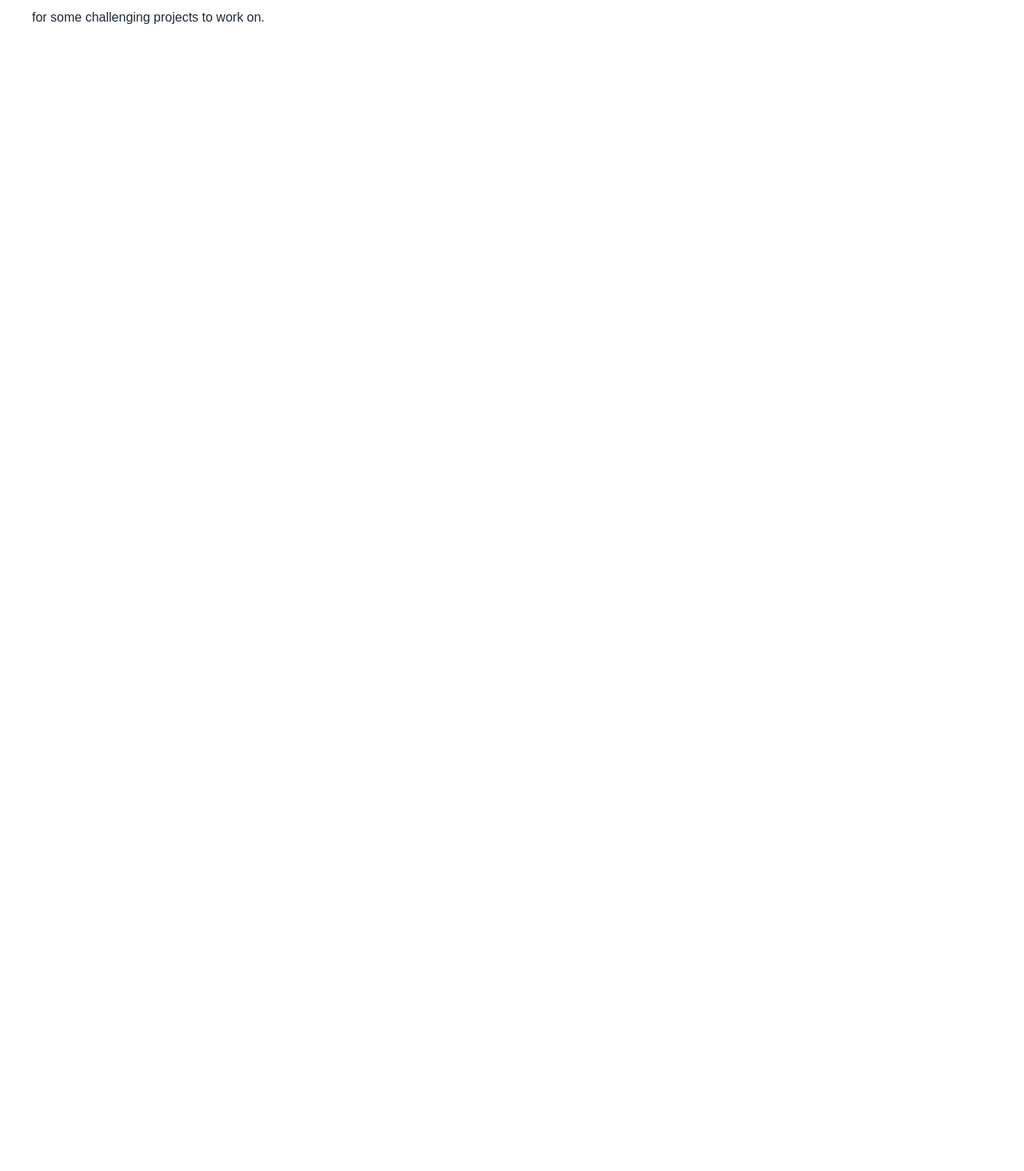
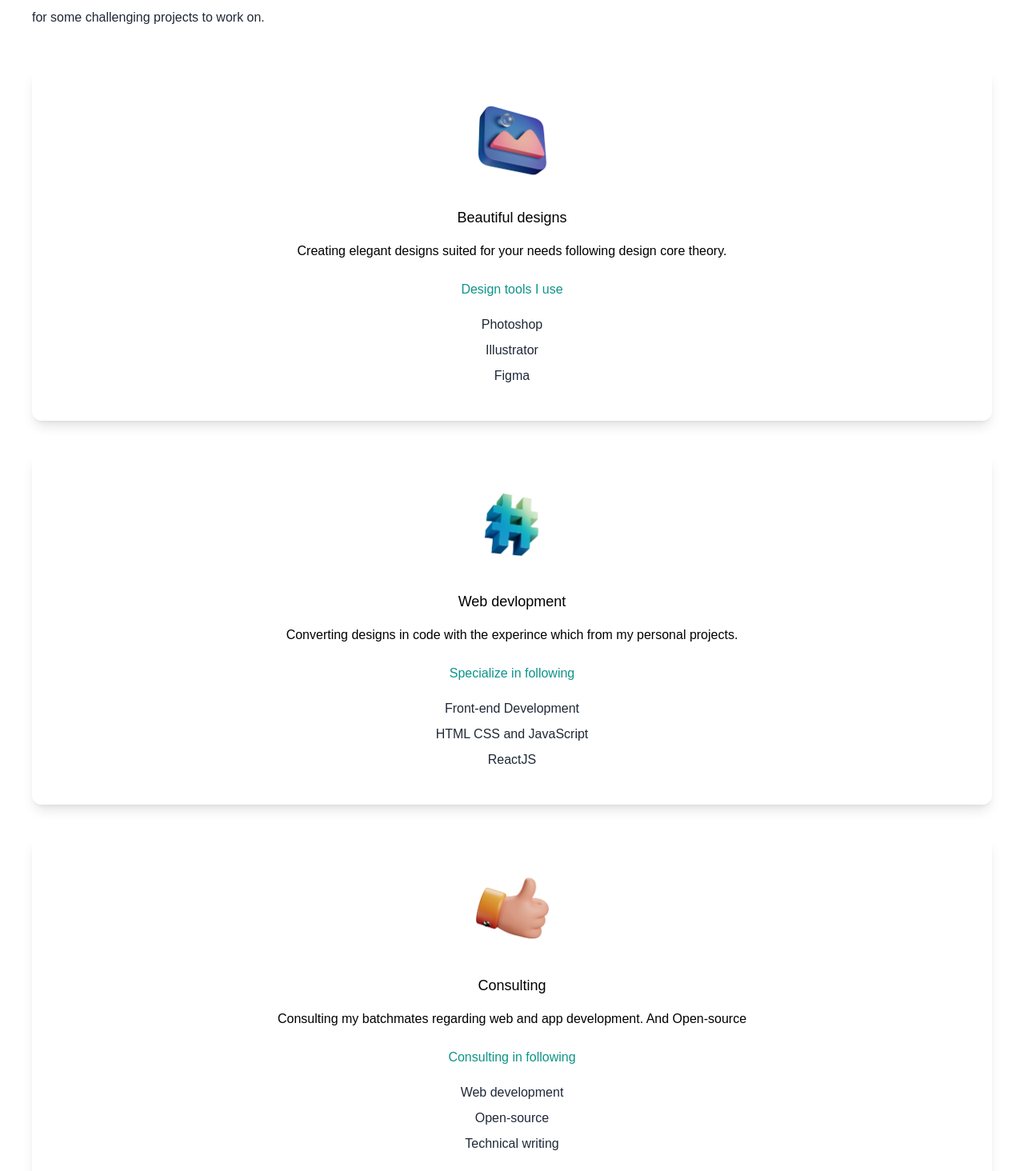
Before and after one commit to AmolShelke2/React-Tailwind-portfolio, a Next.js app: page / in a window 1280 px wide. Shown: the part 946-2410 px from the top of the page at 80% size. Before the commit the page ends 992 px from the top, so only its background shows below. Built offline with nearby package versions, Linux system fonts and the light colour scheme.

Commit message:
Updated card section with tailwind css styling

```diff
--- a/pages/index.tsx
+++ b/pages/index.tsx
@@ -10,6 +10,10 @@ import {
 
 import Image from "next/image";
 import deved from "../public/dev-ed-wave.png";
+
+import code from "../public/code.png";
+import consulting from "../public/consulting.png";
+import design from "../public/design.png";
 
 export default function Home() {
   return (
@@ -78,6 +82,44 @@ export default function Home() {
           </div>
 
           {/* card section */}
+          <div className="text-center shadow-lg p-10 rounded-xl my-10 dark:bg-white flex flex-col items-center justify-center">
+            <Image src={design} alt="design" height={100} width={100} />
+            <h3 className="text-lg font-medium pt-8 pb-2">Beautiful designs</h3>
+            <p className="py-2">
+              Creating elegant designs suited for your needs following design
+              core theory.
+            </p>
+            <h4 className="py-4 text-teal-600">Design tools I use</h4>
+            <p className="text-gray-800 py-1">Photoshop</p>
+            <p className="text-gray-800 py-1">Illustrator</p>
+            <p className="text-gray-800 py-1">Figma</p>
+          </div>
+
+          <div className="text-center shadow-lg p-10 rounded-xl my-10 dark:bg-white flex flex-col items-center justify-center">
+            <Image src={code} alt="code" height={100} width={100} />
+            <h3 className="text-lg font-medium pt-8 pb-2">Web devlopment</h3>
+            <p className="py-2">
+              Converting designs in code with the experince which from my
+              personal projects.
+            </p>
+            <h4 className="py-4 text-teal-600">Specialize in following</h4>
+            <p className="text-gray-800 py-1">Front-end Development</p>
+            <p className="text-gray-800 py-1">HTML CSS and JavaScript</p>
+            <p className="text-gray-800 py-1">ReactJS</p>
+          </div>
+
+          <div className="text-center shadow-lg p-10 rounded-xl my-10 dark:bg-white flex flex-col items-center justify-center">
+            <Image src={consulting} alt="consulting" height={100} width={100} />
+            <h3 className="text-lg font-medium pt-8 pb-2">Consulting</h3>
+            <p className="py-2">
+              Consulting my batchmates regarding web and app development. And
+              Open-source
+            </p>
+            <h4 className="py-4 text-teal-600">Consulting in following</h4>
+            <p className="text-gray-800 py-1">Web development</p>
+            <p className="text-gray-800 py-1">Open-source</p>
+            <p className="text-gray-800 py-1">Technical writing</p>
+          </div>
         </section>
       </main>
     </div>
```
